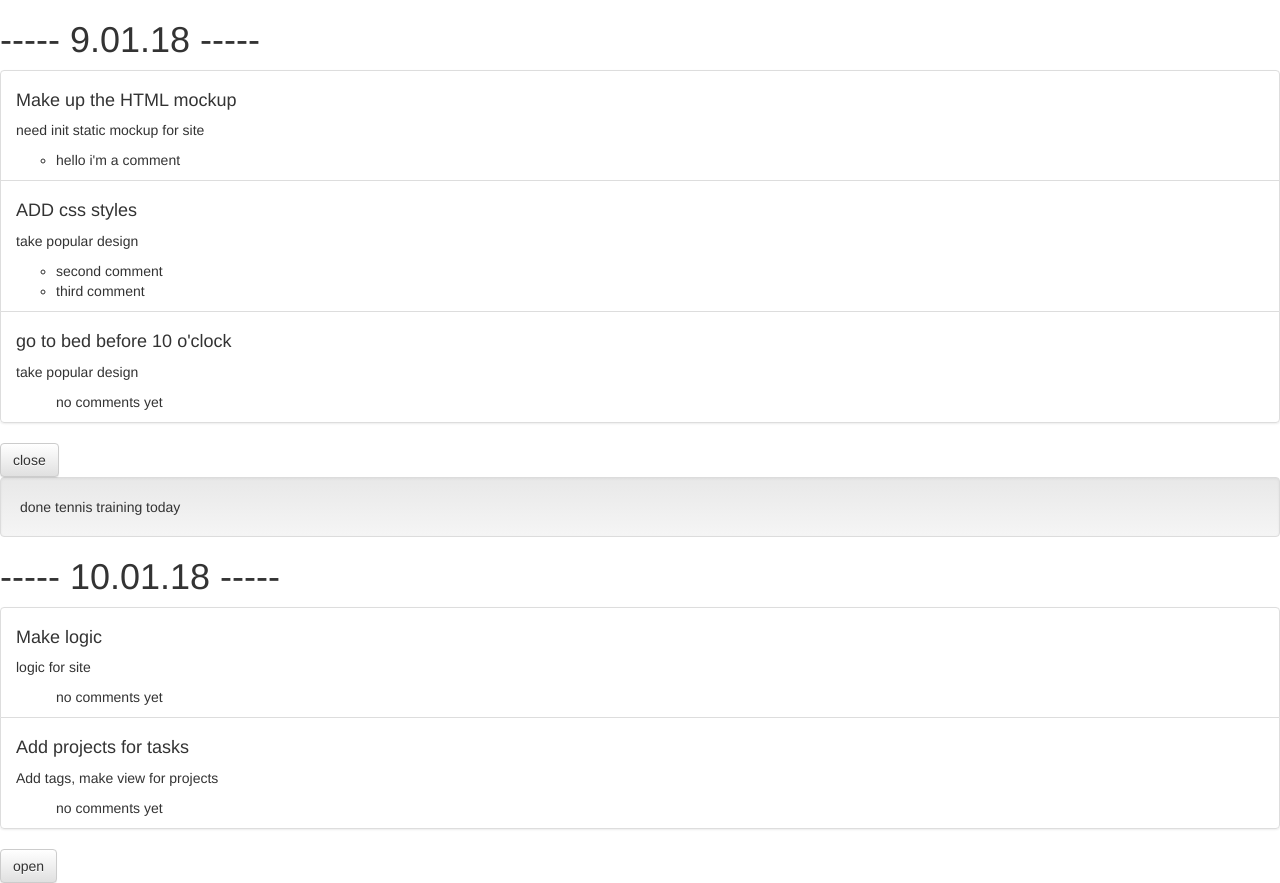
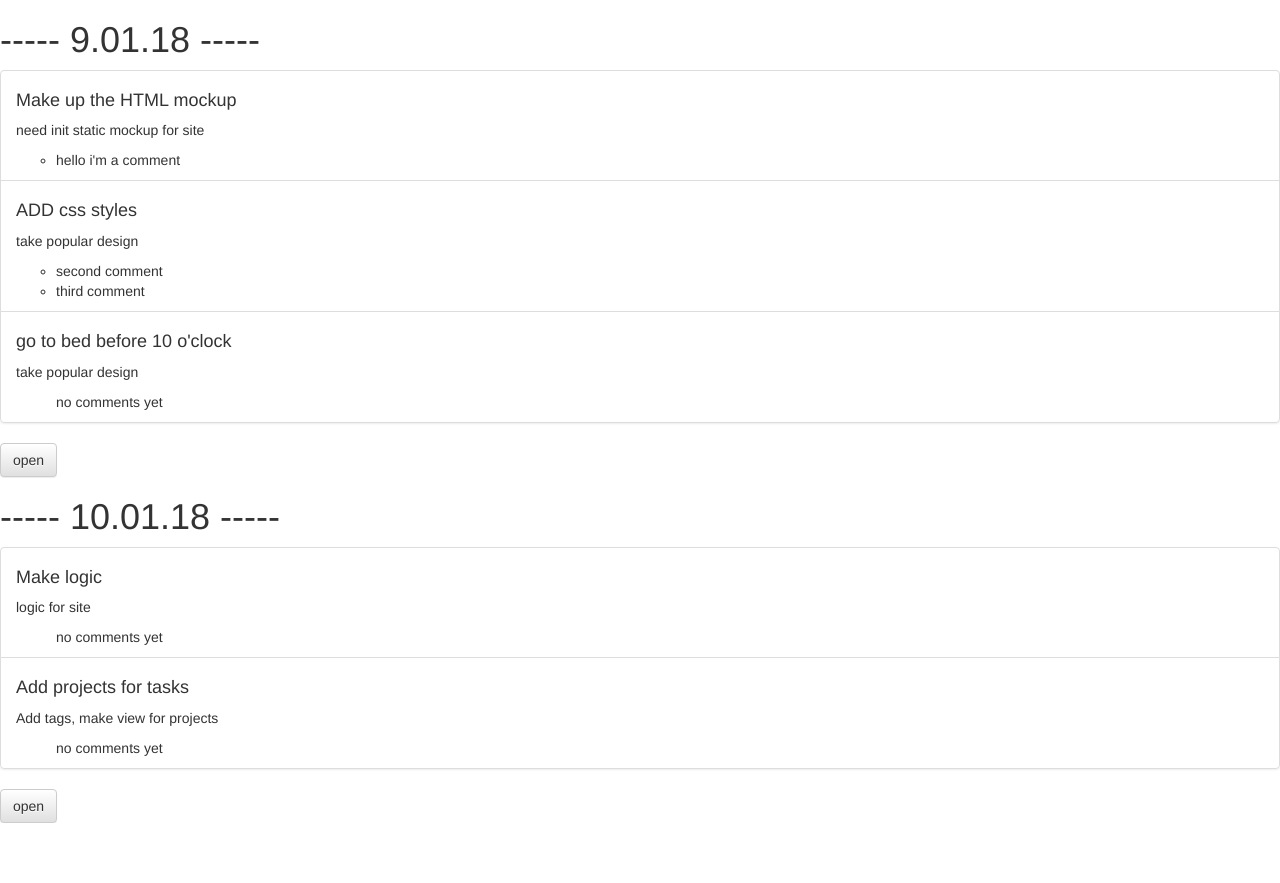
Before and after one commit to yanky2000/tasker, a React (Create React App) app: page / in a window 1280 px wide. After the commit the page ends 823 px from the top, so only its background shows below. Built offline with nearby package versions, Linux system fonts and the light colour scheme.

Commit message:
added toggleOpen HOC

```diff
--- a/src/components/Day.js
+++ b/src/components/Day.js
@@ -4,12 +4,14 @@ import TaskList from './TaskList';
 import { Button, Well } from 'react-bootstrap';
 import PropTypes from 'prop-types'
 
+import toggleOpen from '../decorators/toggleOpen'
+
 class Day extends Component {
     constructor(props) {
         super(props)
-        this.state = {
-            isOpen: this.props.defaultOpen,
-        }
+        // this.state = {
+        //     isOpen: this.props.defaultOpen,
+        // }
     }
 
     static PropTypes = {
@@ -20,33 +22,28 @@ class Day extends Component {
     }
 
     componentWillReceiveProps(nextProps) {
-        if( nextProps.defaultOpen !== this.props.defaultOpen)  // т.к мы связали props + state
-            this.setState({
-                isOpen: nextProps.defaultOpen
-            })
+        // if( nextProps.defaultOpen !== this.props.defaultOpen)  // т.к мы связали props + state
+        //     this.setState({
+        //         isOpen: nextProps.defaultOpen
+        //     })
     }
 
     render() {
-        const {dayRecord} = this.props
-        const commentsBody = (this.state.isOpen && dayRecord.comments) ? <Well>{dayRecord.comments}</Well> :  ""
+        const { dayRecord, toggleOpen } = this.props
+        const commentsBody = (this.props.isOpen && dayRecord.comments) ? <Well>{dayRecord.comments}</Well> :  ""
 
         return (
             <div>
                 <h1> ----- {dayRecord.date} -----</h1>
                 <TaskList tasks={dayRecord.tasks}/>
-                <Button onClick={this.toggleOpen}>
-                    {this.state.isOpen ? 'close' : 'open'}
+                <Button onClick={toggleOpen}>
+                    {this.props.isOpen ? 'close' : 'open'}
                 </Button>
                 {commentsBody}
             </div>
         )
     }
 
-    toggleOpen = () => {
-        this.setState({
-            isOpen : !this.state.isOpen
-        })
-    }
 }
 
-export default Day;
+export default toggleOpen(Day);
--- a/src/decorators/toggleOpen.js
+++ b/src/decorators/toggleOpen.js
@@ -1,7 +1,15 @@
 import React from 'react'
 
 export default (OrigComponent) => class DecoratedComponent extends React.Component {
+    state = {
+        isOpen : false
+    }
+
+    toggleOpen = () => this.setState({
+        isOpen: !this.state.isOpen
+    })
+
     render () {
-        return <OrigComponent {...this.props} {...this.state} />
+        return <OrigComponent {...this.props} {...this.state} toggleOpen={this.toggleOpen}/>
     }
 }
```
